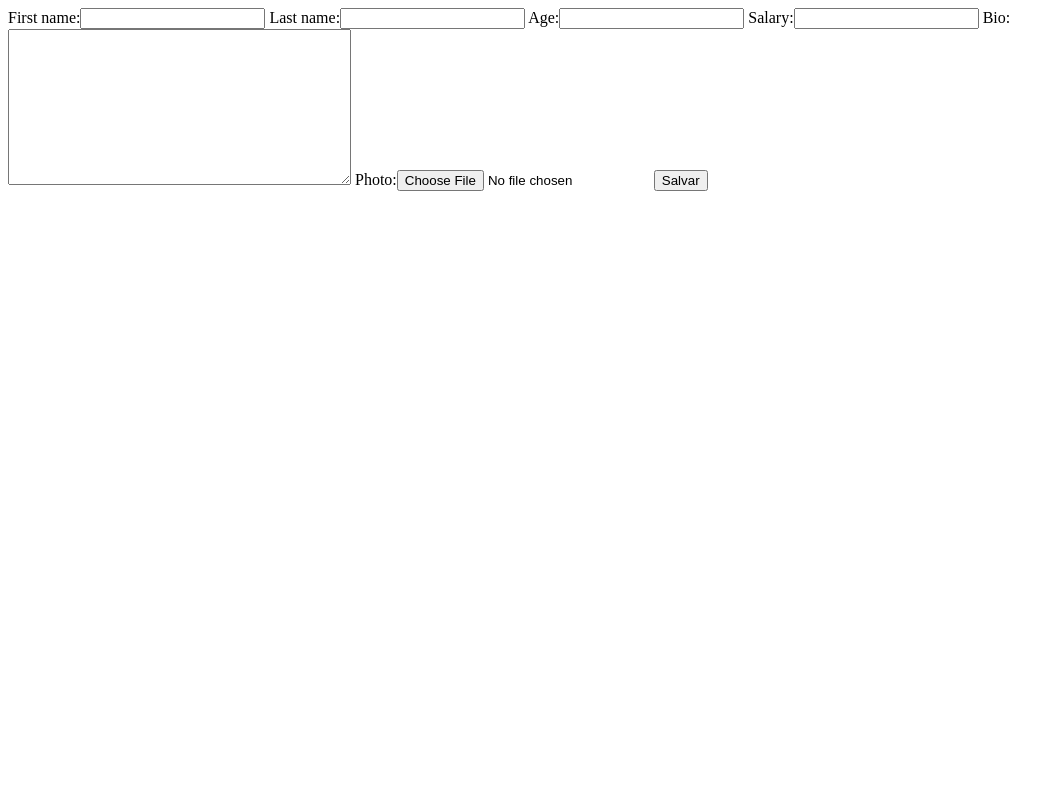
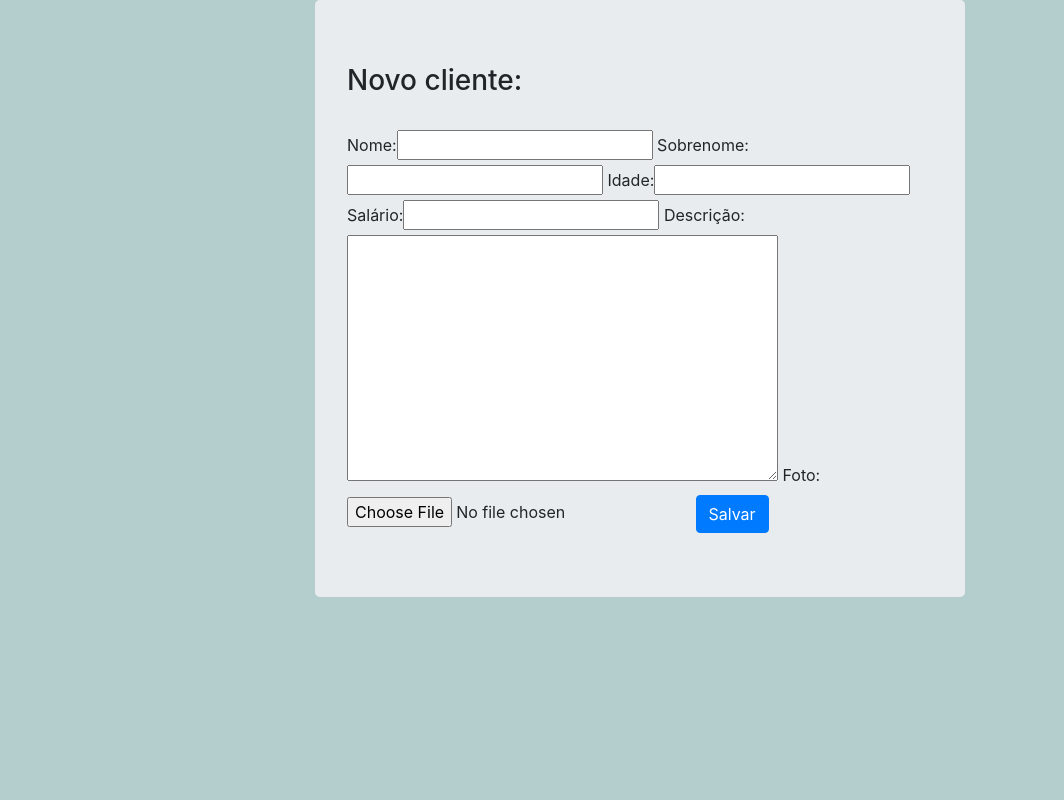
Before and after one commit to PauloBonfleur/gestao-clientes-clients, a Django app: page /clientes/new/ in a window 1280 px wide. Shown: the whole page, without its empty margins (0-1064 px from the left). Run offline with Django 3.2, Linux system fonts and the light colour scheme; the visitor is signed in with stand-in values (Sample User, id 1); some libraries are stand-ins or nearby versions.

Commit message:
Personalização do template

```diff
--- a/clientes/forms.py
+++ b/clientes/forms.py
@@ -5,4 +5,4 @@ from .models import Person
 class Personform(ModelForm):
     class Meta:
         model = Person
-        fields = ['first_name', 'last_name', 'age', 'salary', 'bio', 'photo']
+        fields = ['Nome', 'Sobrenome', 'Idade', 'Salário', 'Descrição', 'Foto']
--- a/clientes/models.py
+++ b/clientes/models.py
@@ -2,12 +2,12 @@ from django.db import models
 
 
 class Person(models.Model):
-    first_name = models.CharField(max_length=30)
-    last_name = models.CharField(max_length=30)
-    age = models.IntegerField()
-    salary = models.DecimalField(max_digits=7, decimal_places=2)
-    bio = models.TextField()
-    photo = models.ImageField(upload_to='clients_photos', null=True, blank=True) # O null e o blank=True é para tornar o campo opcional.
+    Nome = models.CharField(max_length=30)
+    Sobrenome = models.CharField(max_length=30)
+    Idade = models.IntegerField()
+    Salário = models.DecimalField(max_digits=7, decimal_places=2)
+    Descrição = models.TextField()
+    Foto = models.ImageField(upload_to='clients_photos', null=True, blank=True) # O null e o blank=True é para tornar o campo opcional.
 
     def __str__(self):
-        return self.first_name + ' ' + self.last_name
+        return self.Nome + ' ' + self.Sobrenome
--- a/clientes/templates/person_form.html
+++ b/clientes/templates/person_form.html
@@ -1,19 +1,17 @@
-<!doctype html>
-<html lang="en">
-<head>
-    <meta charset="UTF-8">
-    <meta name="viewport"
-          content="width=device-width, user-scalable=no, initial-scale=1.0, maximum-scale=1.0, minimum-scale=1.0">
-    <meta http-equiv="X-UA-Compatible" content="ie=edge">
-    <title>Document</title>
-</head>
-<body>
+{% extends 'base.html'%}
+{% load bootstrap %}
+
+{% block title %} Preencha o formulário: {% endblock %}
+
+{% block main %}
+    <h3>Novo cliente:</h3>
+    <br>
     <form method="POST" enctype="multipart/form-data">
         {% csrf_token %}
-        {{ form}}
+        {{ form|bootstrap }}
 
 
-        <button type="submit">Salvar</button>
+        <button type="submit" class="btn btn-primary">Salvar</button>
     </form>
-</body>
-</html>
+
+{% endblock %}
--- /dev/null
+++ b/statics/estilo.css
@@ -0,0 +1,3 @@
+body{
+    background-color: #B4CDCD;
+}
--- /dev/null
+++ b/statics/newfooter.css
@@ -0,0 +1,9 @@
+.newfooter {
+  position: fixed;
+  left: 0;
+  bottom: 0;
+  width: 100%;
+  background-color: white;
+  color: black;
+  text-align: center;
+}
--- /dev/null
+++ b/statics/stick-footer.css
@@ -0,0 +1,28 @@
+/* Sticky footer styles
+-------------------------------------------------- */
+html {
+  position: relative;
+  min-height: 100%;
+}
+body {
+  margin-bottom: 60px; /* Margin bottom by footer height */
+}
+.footer {
+  position: absolute;
+  bottom: 0;
+  width: 100%;
+  height: 60px; /* Set the fixed height of the footer here */
+  line-height: 60px; /* Vertically center the text there */
+  background-color: #f5f5f5;
+}
+
+
+/* Custom page CSS
+-------------------------------------------------- */
+/* Not required for template or sticky footer method. */
+
+.container {
+  width: auto;
+  max-width: 680px;
+  padding: 0 15px;
+}
--- /dev/null
+++ b/statics/style.css
@@ -0,0 +1,3 @@
+.trash-item{
+  float: right;
+}
--- /dev/null
+++ b/templates/base.html
@@ -0,0 +1,31 @@
+{% load static %}
+<!doctype html>
+<html lang="en">
+<head>
+    <meta charset="UTF-8">
+    <meta name="viewport"
+          content="width=device-width, user-scalable=no, initial-scale=1.0, maximum-scale=1.0, minimum-scale=1.0">
+    <meta http-equiv="X-UA-Compatible" content="ie=edge">
+    <link rel="stylesheet" href="https://stackpath.bootstrapcdn.com/bootstrap/4.3.1/css/bootstrap.min.css">
+    <link rel="stylesheet" href="https://stackpath.bootstrapcdn.com/font-awesome/4.7.0/css/font-awesome.min.css">
+    <link rel="stylesheet" href="{% static 'stick-footer.css' %}">
+    <link rel="stylesheet" href="{% static 'newfooter.css' %}">
+    <link rel="stylesheet" href="{% static 'style.css' %}">
+    <link rel="stylesheet" type="text/css" href="{% static 'estilo.css' %}"/>
+    <title>{% block title %}{% endblock %}</title>
+</head>
+<body>
+
+
+        <div class="container">
+            <div class="jumbotron">
+                {% block main %}
+                {% endblock %}
+            </div>
+        </div>
+
+    {% block footer %}
+    {% endblock %}
+
+</body>
+</html>
```
Also changed, not shown: clientes/templates/person.html (+47 -24 lines), clientes/templates/person_delete_confirm.html (+15 -15 lines), gestao_clientes/settings.py (+6 -1 lines), home/templates/home.html (+50 -23 lines), templates/registration/login.html (+36 -6 lines), clientes/migrations/0005_auto_20190718_1532.py (added), statics/img/bc.jpg (added).
